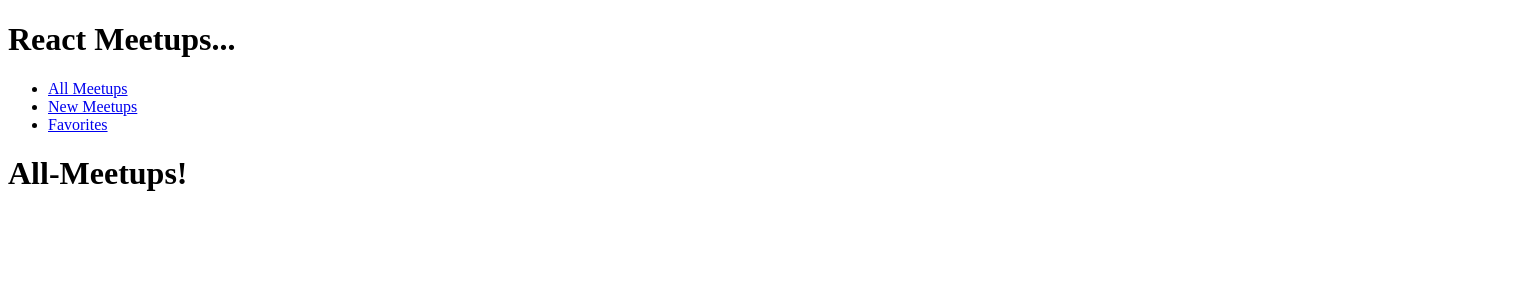
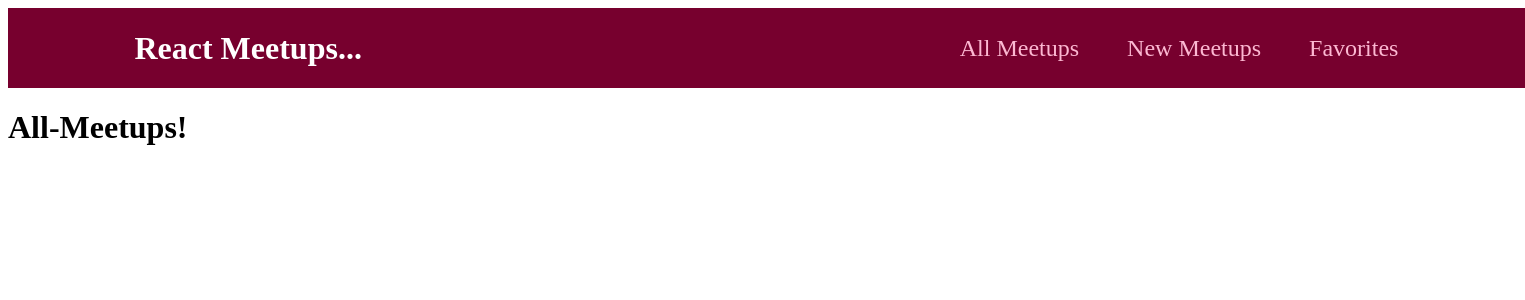
Before and after one commit to justtolearnit/react-arnold, a JavaScript app: page / in a window 1280 px wide. Shown: the top 300 px of the page, 1525 px wide, since content can reach past the window. Built offline with nearby package versions, Linux system fonts and the light colour scheme; the HTML template or start-up script is replaced by a standard one.

Commit message:
-c after adding style.module.css type files to navigation bar.

```diff
--- a/src/components/layouts/MainNavigation.js
+++ b/src/components/layouts/MainNavigation.js
@@ -1,23 +1,25 @@
-import { Link } from 'react-router-dom'
+import { Link } from 'react-router-dom';
+import classes from './NavigationStyle.module.css'
+
 
 function MainNavigation(){
     return(
-<div>
-        <h1>React Meetups...</h1>
+<header className={classes.header} >
+        <h1 className={classes.logo} >React Meetups...</h1>
         <nav>
-            <ul>
+            <ul >
                 <li>
-                   <Link to='/'>All Meetups</Link>
+                   <Link  to='/'>All Meetups</Link>
                 </li>
-                <li>
+                <li >
                    <Link to='/new-meetups'>New Meetups</Link>
-                </li>
-                <li>
-                   <Link to='/favorites'>Favorites</Link>
+                </li >
+                <li >
+                   <Link  to='/favorites'>Favorites</Link>
                 </li>
             </ul>
         </nav>
-</div>
+</header>
     );
 }
 export default MainNavigation;
--- /dev/null
+++ b/src/components/layouts/NavigationStyle.module.css
@@ -0,0 +1,47 @@
+.header {
+    width: 100%;
+    height: 5rem;
+    display: flex;
+    align-items: center;
+    justify-content: space-between;
+    background-color: #77002e;
+    padding: 0 10%;
+  }
+
+  .logo {
+    font-size: 2rem;
+    color: white;
+    font-weight: bold;
+  }
+
+  .header ul {
+    list-style: none;
+    margin: 0;
+    padding: 0;
+    display: flex;
+    align-items: baseline;
+  }
+
+  .header li {
+    margin-left: 3rem;
+  }
+
+  .header a {
+    text-decoration: none;
+    font-size: 1.5rem;
+    color: #fcb8d2;
+  }
+
+  .header a:hover,
+  .header a:active,
+  .header a.active {
+    color: white;
+  }
+
+  .badge {
+    background-color: #cc2062;
+    color: white;
+    border-radius: 12px;
+    padding: 0 1rem;
+    margin-left: 0.5rem;
+  }
```
Also changed, not shown: src/components/layouts/NavigationStyle.css (deleted).
